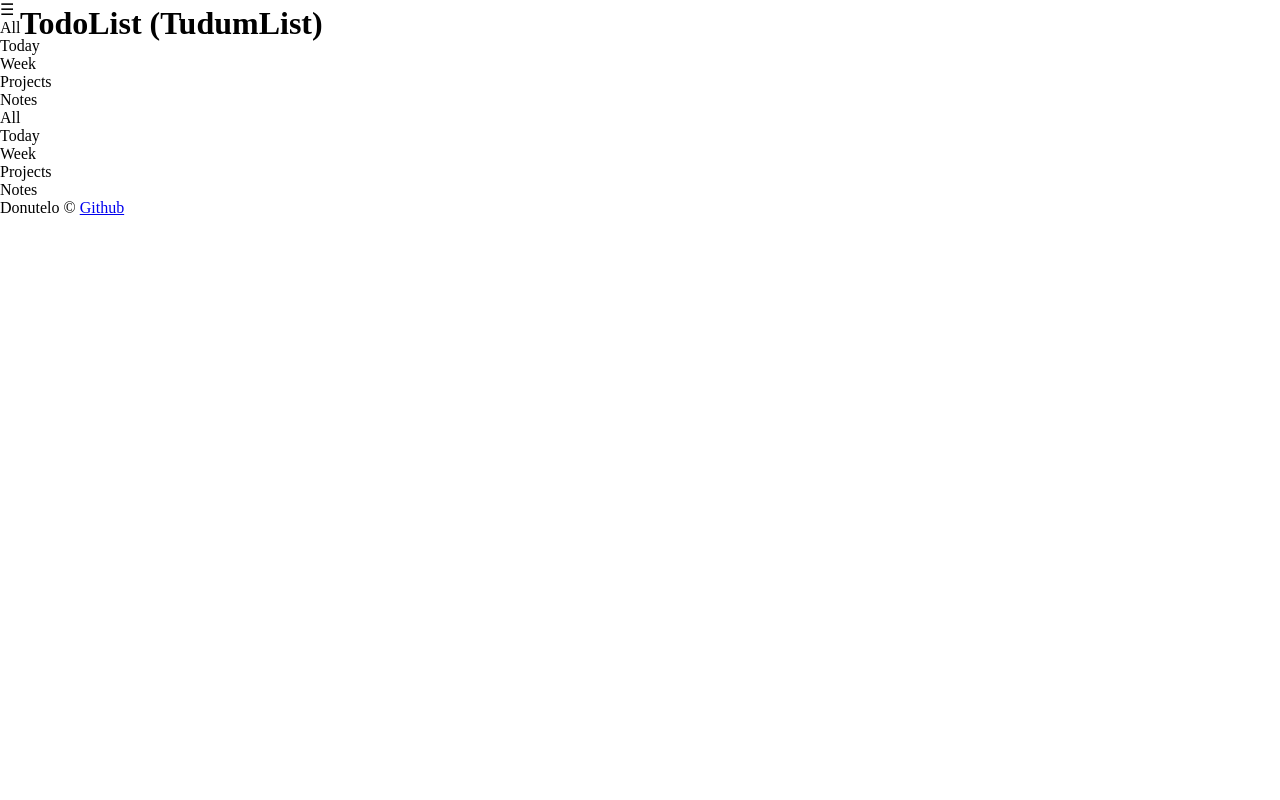
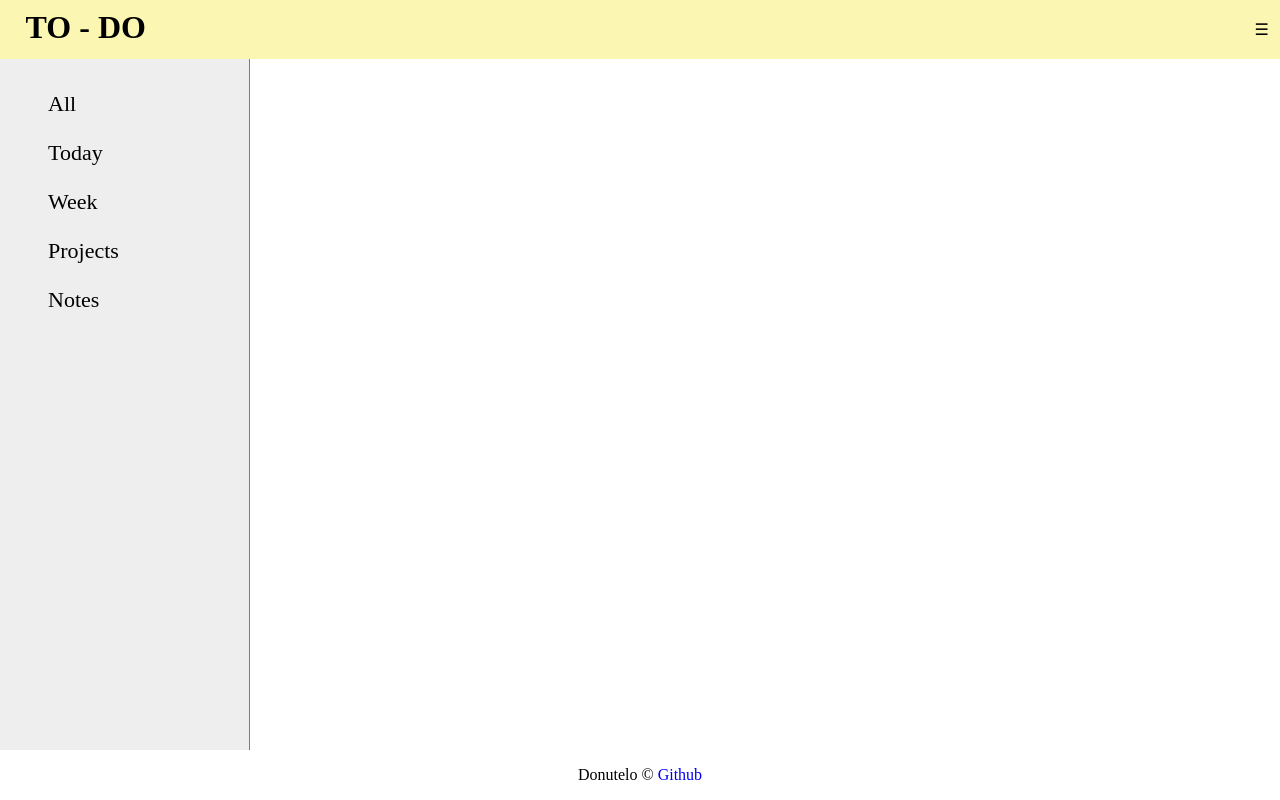
Before and after one commit to Donutelo/ToDoList, a website built with webpack: page src/template.html in a window 1280 px wide. Built offline with nearby package versions, Linux system fonts and the light colour scheme.

Commit message:
Fiz o html e css estático do site

```diff
--- a/src/css/styles.css
+++ b/src/css/styles.css
@@ -1,12 +1,137 @@
 * {
-    margin: 0;
-    padding: 0;
-    box-sizing: border-box;
+  margin: 0;
+  padding: 0;
+  box-sizing: border-box;
+}
+
+html,
+body {
+  width: 100vw;
+  height: 100vh;
+}
+
+.content {
+  width: 100%;
+  height: 100%;
+  display: grid;
+  grid-template: 3.7rem 1fr 50px / 250px 1fr;
 }
 
 h1 {
-    display: inline;
-    position: absolute;
-    left: 20px;
-    top: 5px;
+  display: inline;
+  position: absolute;
+  left: 2vw;
+  top: 9px;
+  color: black;
 }
+
+h1 a {
+    visibility: hidden;
+}
+
+h1:hover a {
+    visibility: visible;
+    color: rgb(0, 0, 0);
+}
+
+/* HEADER */
+
+header {
+  display: flex;
+  flex-flow: row wrap;
+  align-items: center;
+  justify-content: end;
+  grid-column: 1 / 3;
+  grid-row: 1 / 2;
+  background-color: rgba(250, 243, 147, 0.705);
+
+  /*
+  height: 3.7rem;
+  width: 100vw;
+  */
+}
+
+header span {
+  justify-self: flex-start;
+}
+
+header nav ul {
+  list-style: none;
+}
+
+.menu-icon {
+    padding: 0.7rem;
+}
+
+/* SIDEBAR */
+
+.sidebar {
+    grid-column: 1 / 2;
+    grid-row: 2 / 3;
+    font-size: 22px;
+    background-color: #eee;
+    border-right: 1px solid rgb(124, 124, 124);
+    padding: 1.5rem;
+}
+
+.sidebar ul {
+    list-style: none;
+}
+
+.sidebar-navegation-menu ul{
+    display: flex;
+    flex-direction: column;
+    align-items: flex-start;
+}
+
+.sidebar-navegation-menu ul > * {
+    padding: .5rem 1.5rem;
+    margin-bottom: 7px;
+    cursor: pointer;
+}
+
+.sidebar-navegation-menu ul > *:hover {
+    font-weight: 600;
+}
+
+/* FOOTBAR */
+
+footer {
+    grid-column: 1 / 3;
+    grid-row: 3 / 4;
+}
+
+footer p {
+    position: relative;
+    top: 50%;
+    left: 50%;
+    transform: translate(-50%, -50%);
+    text-align: center;
+}
+
+footer p a {
+    text-decoration: none;
+}
+
+/* Dynamically allocated */
+
+.hidden {
+    visibility: hidden;
+}
+
+.disapear-of-flux-layout {
+    transform: translateX(100vw);
+}
+
+@media (max-width: 700px) {
+    .content {
+        display: grid;
+        grid-template-columns: 1fr 250px;
+    }
+
+    .sidebar {
+        grid-column: 2 / 3;
+        border-left: 1px solid rgb(124, 124, 124);
+        transform: translateX(-100vw);
+    }
+}
--- a/src/template.html
+++ b/src/template.html
@@ -7,22 +7,11 @@
   </head>
   <body>
     <div class="content">
-      <h1>TodoList (TudumList)</h1>
-
       <!-- HEADER -->
       <header>
+        <h1>TO - DO <a>(FAST)</a></h1>
         <!-- Hamburger icon -->
         <span class="menu-icon">&#9776;</span>
-
-        <nav class="header-navegation-menu">
-          <ul>
-            <li class="all-tasks">All</li>
-            <li class="today-tasks">Today</li>
-            <li class="week-tasks">Week</li>
-            <li class="projects">Projects</li>
-            <li class="notes">Notes</li>
-          </ul>
-        </nav>
       </header>
 
       <!-- MAIN CONTENT -->
@@ -35,14 +24,16 @@
             <li class="all-tasks">All</li>
             <li class="today-tasks">Today</li>
             <li class="week-tasks">Week</li>
-            <li class="projects">Projects</li>
+            <ul class="projects">Projects</ul>
             <li class="notes">Notes</li>
           </ul>
         </nav>
       </div>
 
       <!-- FOOTER -->
-      <footer> Donutelo © <a href="https://github.com/Donutelo">Github</a></footer>
+      <footer>
+        <p>Donutelo © <a href="https://github.com/Donutelo">Github</a></p>
+      </footer>
     </div>
   </body>
 </html>
```
